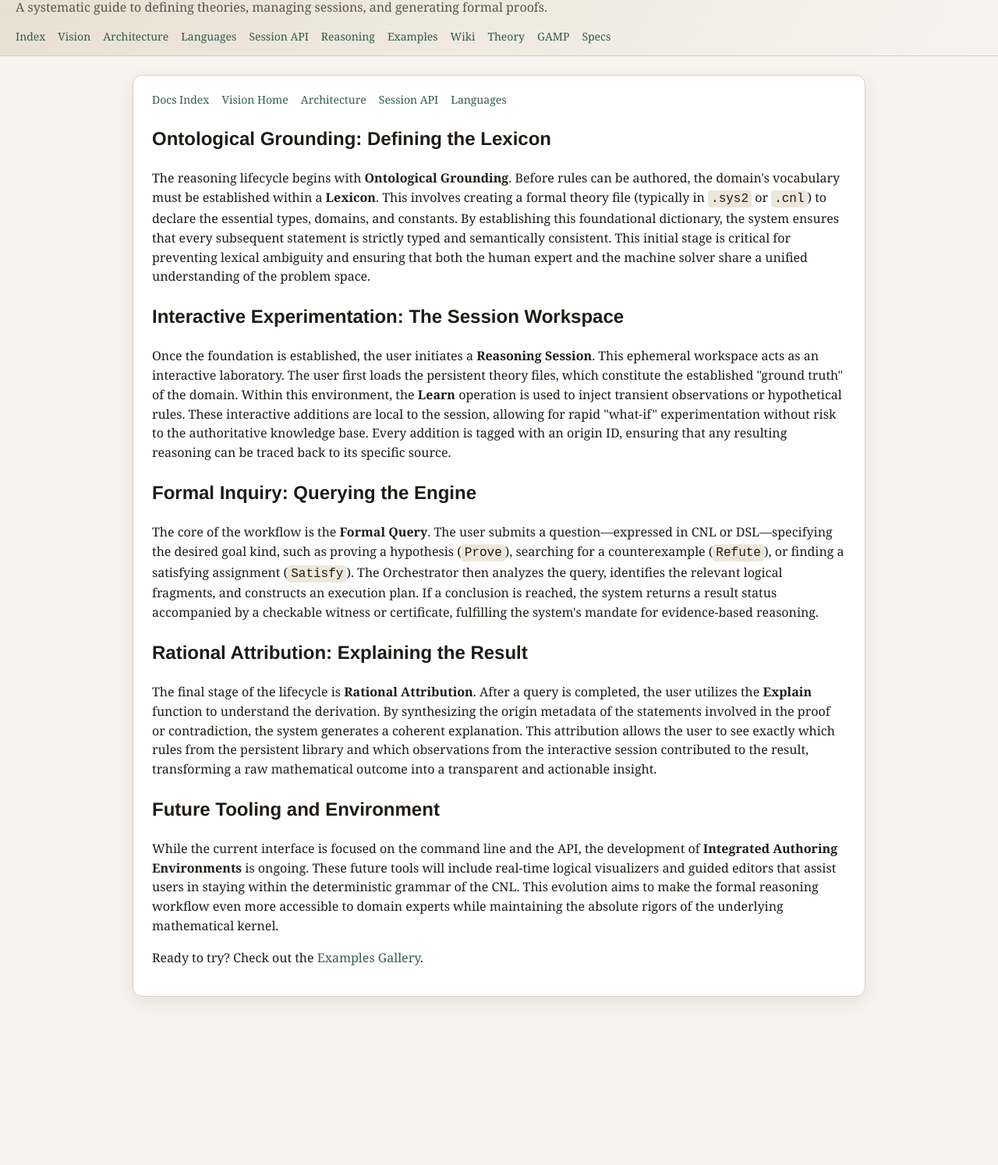
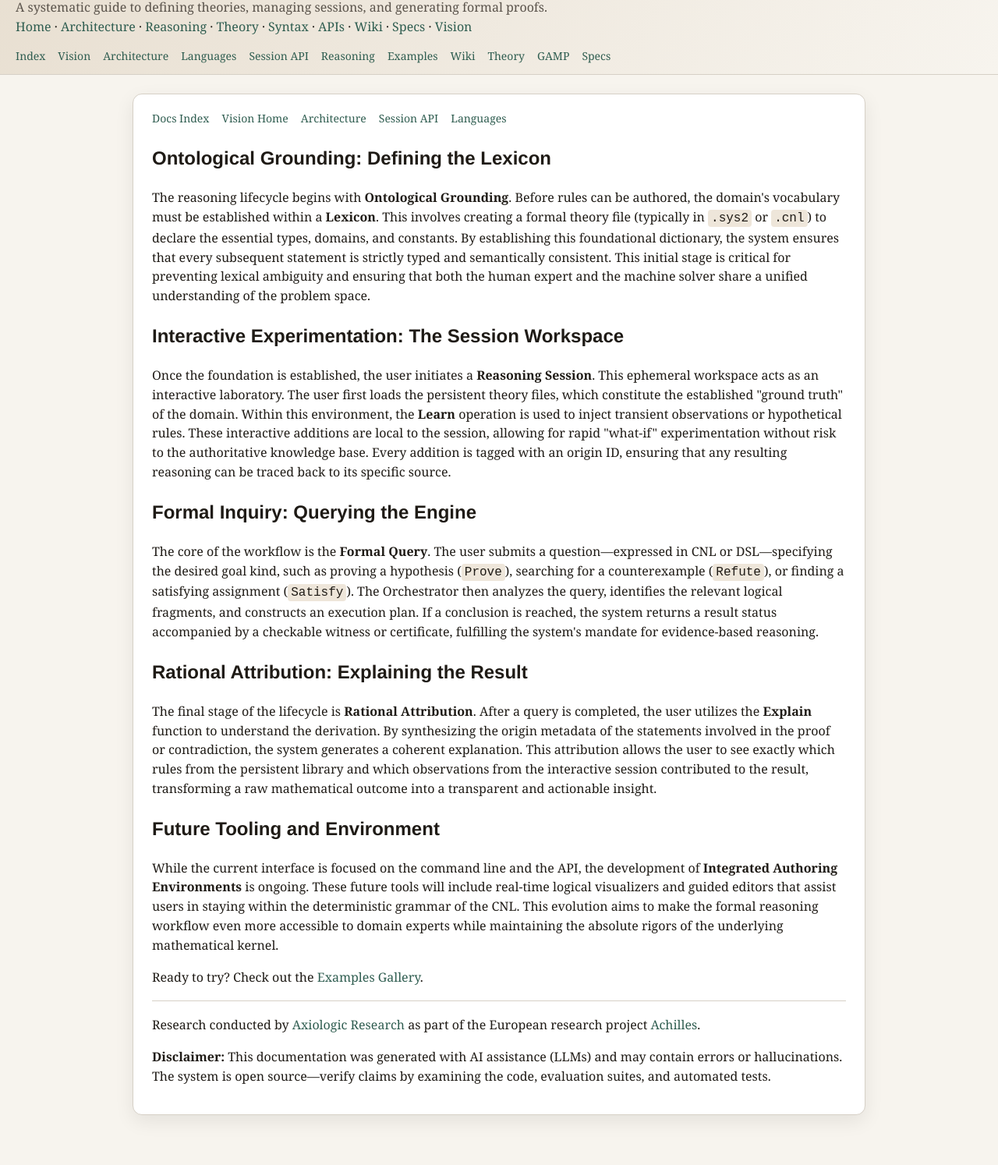
Before and after one commit to OutfinityResearch/UBHNL, a website: page docs/usage.html in a window 1280 px wide. Shown: the part 70-1564 px from the top of the page at 78% size. Before the commit the page ends 1412 px from the top, so only its background shows below. Drawn offline with Linux system fonts and the light colour scheme.

Commit message:
wip specs and docs

```diff
--- a/docs/usage.html
+++ b/docs/usage.html
@@ -3,14 +3,25 @@
   <head>
     <meta charset="utf-8" />
     <meta name="viewport" content="width=device-width, initial-scale=1" />
-    <title>Usage: The Reasoning Workflow</title>
+    <title>AGISystem2 (UBH NL) Usage: The Reasoning Workflow</title>
     <link rel="stylesheet" href="site.css" />
     <script src="../site-nav.js" defer></script>
   </head>
   <body>
     <header>
-      <h1>Operational Workflow: The Lifecycle of a Reasoner</h1>
+      <h1>AGISystem2 (UBH NL) Workflow</h1>
       <p>A systematic guide to defining theories, managing sessions, and generating formal proofs.</p>
+      <nav class="main-nav">
+        <a href="index.html">Home</a> ·
+        <a href="architecture.html">Architecture</a> ·
+        <a href="reasoning.html">Reasoning</a> ·
+        <a href="theory/index.html">Theory</a> ·
+        <a href="languages.html">Syntax</a> ·
+        <a href="session-api.html">APIs</a> ·
+        <a href="wiki/index.html">Wiki</a> ·
+        <a href="gamp/metrics.html">Specs</a> ·
+        <a href="vision/index.html">Vision</a>
+      </nav>
     </header>
     <main>
       <div class="card">
@@ -60,6 +71,11 @@
         <div class="footer-links">
           <p>Ready to try? Check out the <a href="examples.html">Examples Gallery</a>.</p>
         </div>
+        <footer class="site-footer">
+          <hr />
+          <p>Research conducted by <a href="https://www.axiologic.net">Axiologic Research</a> as part of the European research project <a href="https://www.achilles-project.eu/">Achilles</a>.</p>
+          <p><strong>Disclaimer:</strong> This documentation was generated with AI assistance (LLMs) and may contain errors or hallucinations. The system is open source—verify claims by examining the code, evaluation suites, and automated tests.</p>
+        </footer>
       </div>
     </main>
   </body>
```
Also changed, not shown: docs/design-choices.html (+19 -3 lines), docs/reasoning.html (+19 -3 lines), 2 other files.
